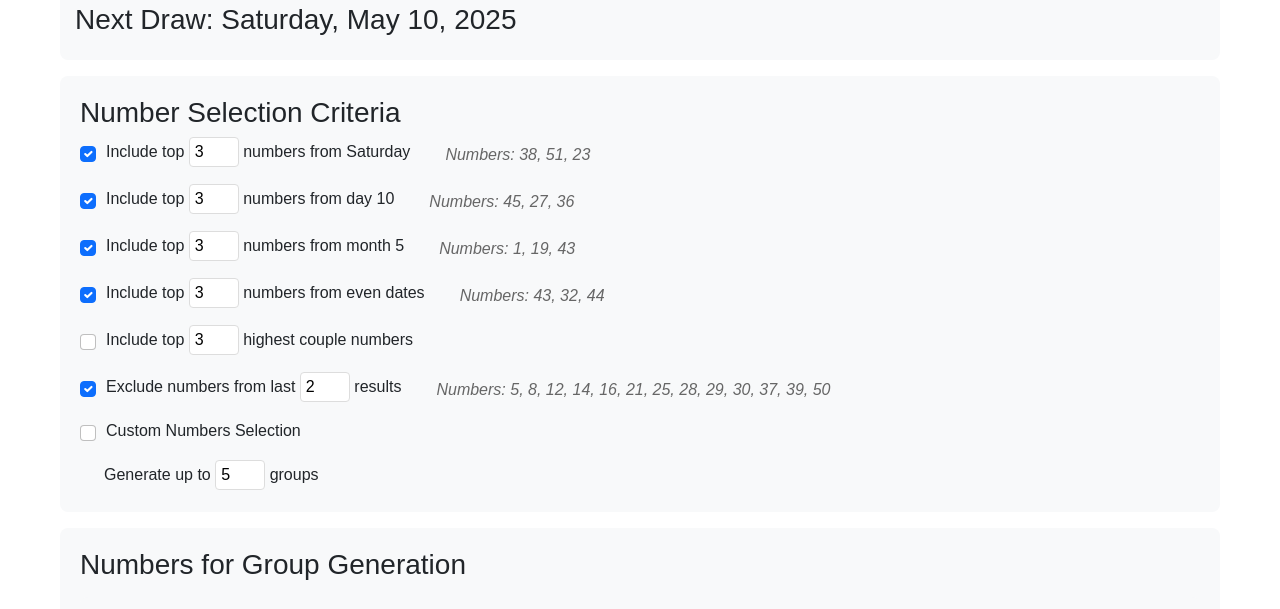
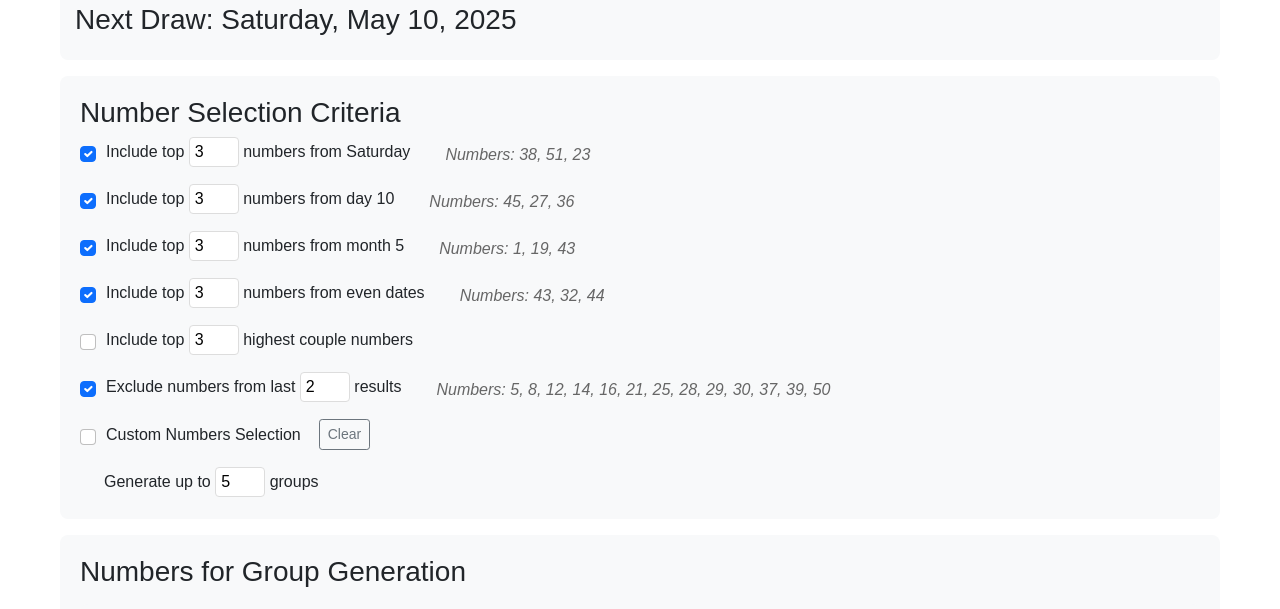
Before and after one commit to dieuyunchang/vloto, a website: page vietlot55/vietlot55.html in a window 1280 px wide. Shown: the part 152-761 px from the top of the page. Drawn offline with nearby package versions, Linux system fonts and the light colour scheme.

Commit message:
Add clear button to uncheck the checkbox

```diff
--- a/vietlot55/vietlot55.html
+++ b/vietlot55/vietlot55.html
@@ -398,6 +398,7 @@
                 <label class="form-check-label" for="custom-numbers-check">
                     Custom Numbers Selection
                 </label>
+                <button type="button" class="btn btn-sm btn-outline-secondary ms-2" onclick="clearCustomNumbers()">Clear</button>
             </div>
 
             <div id="custom-numbers-container" style="display: none;">
@@ -1273,6 +1274,18 @@
                 `<span class="${className}">${String(num).padStart(2, '0')}</span>`
             ).join('');
         }
+
+        function clearCustomNumbers() {
+            // Uncheck all custom number checkboxes
+            for (let i = 1; i <= 55; i++) {
+                const checkbox = document.getElementById(`custom-num-${i}`);
+                if (checkbox && !checkbox.disabled) {
+                    checkbox.checked = false;
+                }
+            }
+            // Update the display
+            updateSelectedNumbers();
+        }
     </script>
 </body>
 </html>
```
